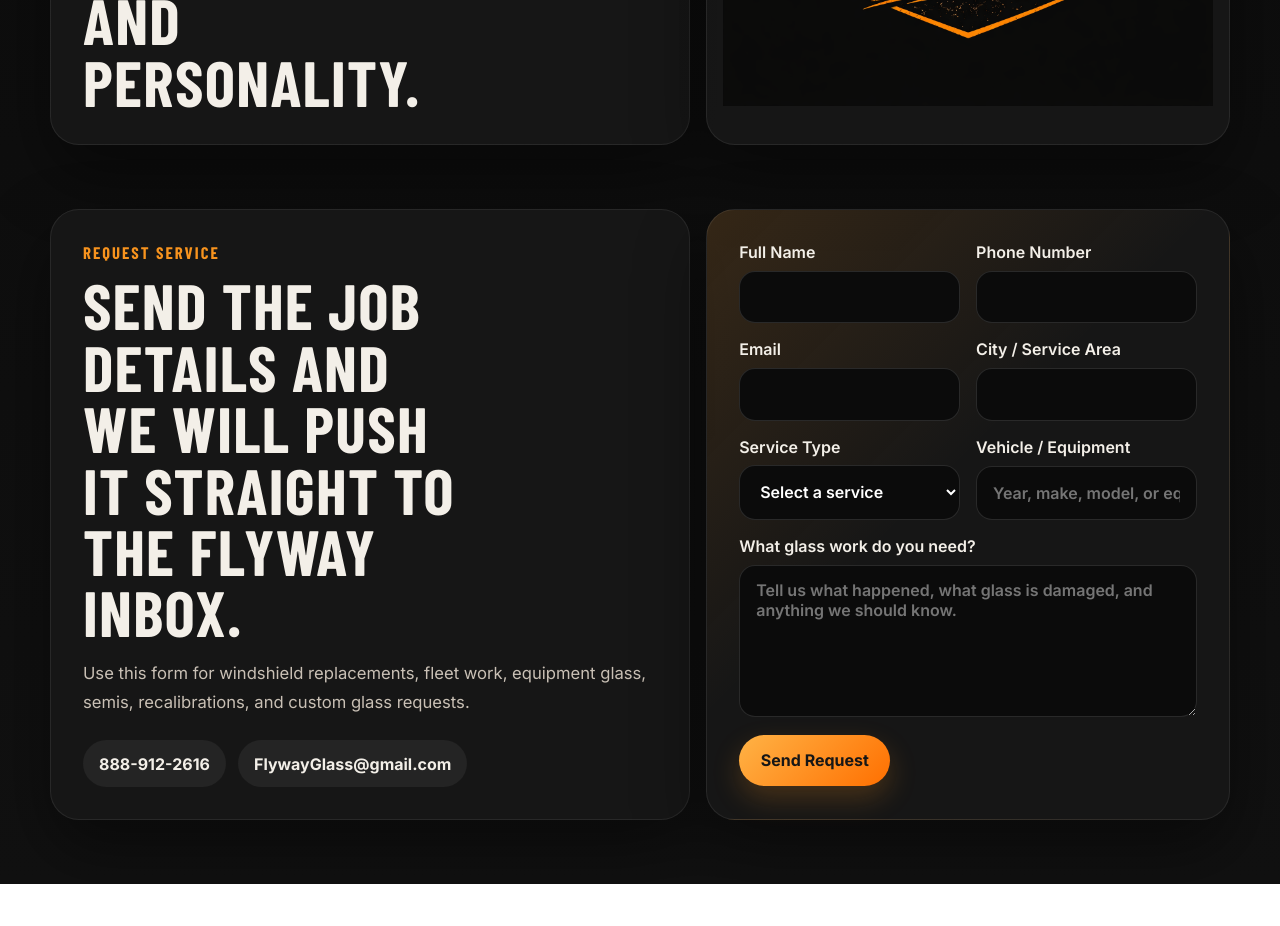
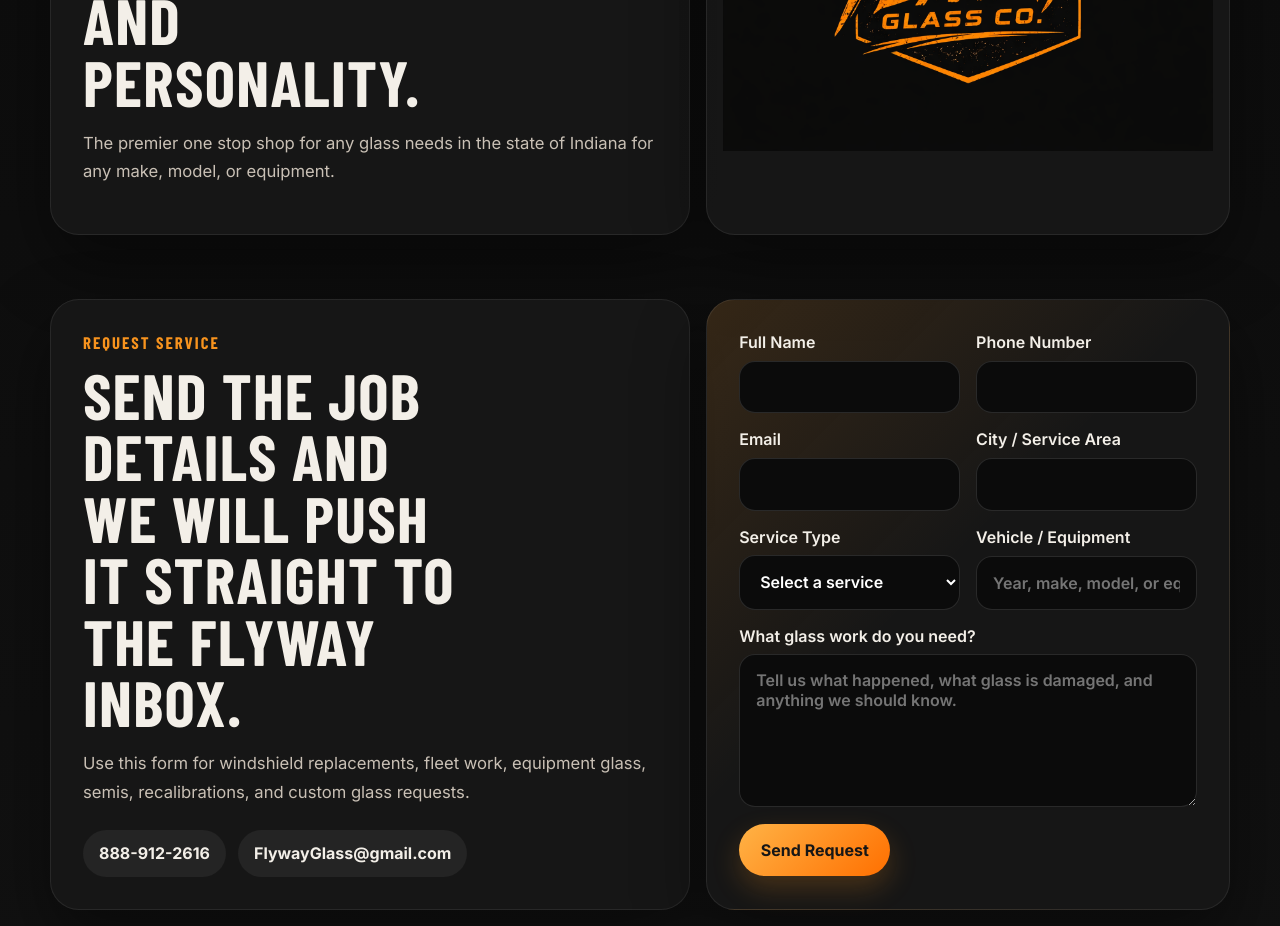
Before and after one commit to kzurcher/Flywayglass, a website: page index.html in a window 1280 px wide. Shown: the part 3120-4046 px from the top of the page. Before the commit the page ends 4004 px from the top, so only its background shows below. Drawn offline with nearby package versions, Linux system fonts and the light colour scheme; a web font is replaced by a local one.

Commit message:
Update about section copy

```diff
--- a/index.html
+++ b/index.html
@@ -123,6 +123,9 @@
         <div class="about-copy">
           <p class="eyebrow">Brand Direction</p>
           <h2>A service brand with grit, motion, and personality.</h2>
+          <p>
+            The premier one stop shop for any glass needs in the state of Indiana for any make, model, or equipment.
+          </p>
         </div>
         <div class="about-logo">
           <img src="DB217063-0927-4CAF-B2B5-48DB0F7F1E65.png" alt="Flyway Glass Co. badge logo">
```
